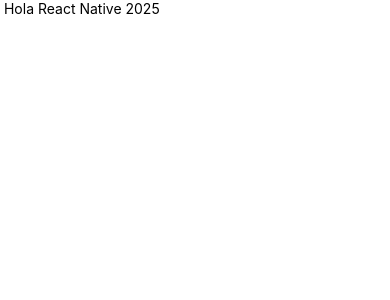
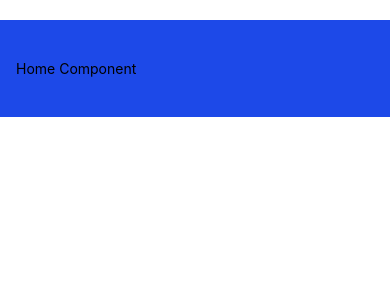
Before and after one commit to danielcueto/react-native-course, a React Native app: screen / in a window 390 px wide. Shown: the top 300 px of the page. Built offline with nearby package versions, Linux system fonts and the light colour scheme.

Commit message:
creating home component

```diff
--- a/App.tsx
+++ b/App.tsx
@@ -1,12 +1,19 @@
 import React from 'react';
-import {Text, View} from 'react-native';
+import { StyleSheet, View} from 'react-native';
+import Home from './src/screens/Home';
 
 function App(): React.JSX.Element {
   return (
-    <View>
-      <Text> Hola React Native 2025</Text>
+    <View style={styles.mainContainer}>
+      <Home />
     </View>
   );
 }
 
+const styles = StyleSheet.create({
+  mainContainer: {
+    flex: 1,
+  },
+});
+
 export default App;
--- /dev/null
+++ b/src/screens/Home.tsx
@@ -0,0 +1,21 @@
+import {StyleSheet, Text, View} from 'react-native';
+
+const Home = () => {
+  return (
+    <View style={styles.container}>
+      <Text>Home Component</Text>
+    </View>
+  );
+};
+
+const styles = StyleSheet.create({
+    container: {
+        marginVertical: 20,
+        paddingHorizontal: 16,
+        paddingVertical: 40,
+        color: 'white',
+        backgroundColor: '#1d49e8',
+    },
+});
+
+export default Home;
```
